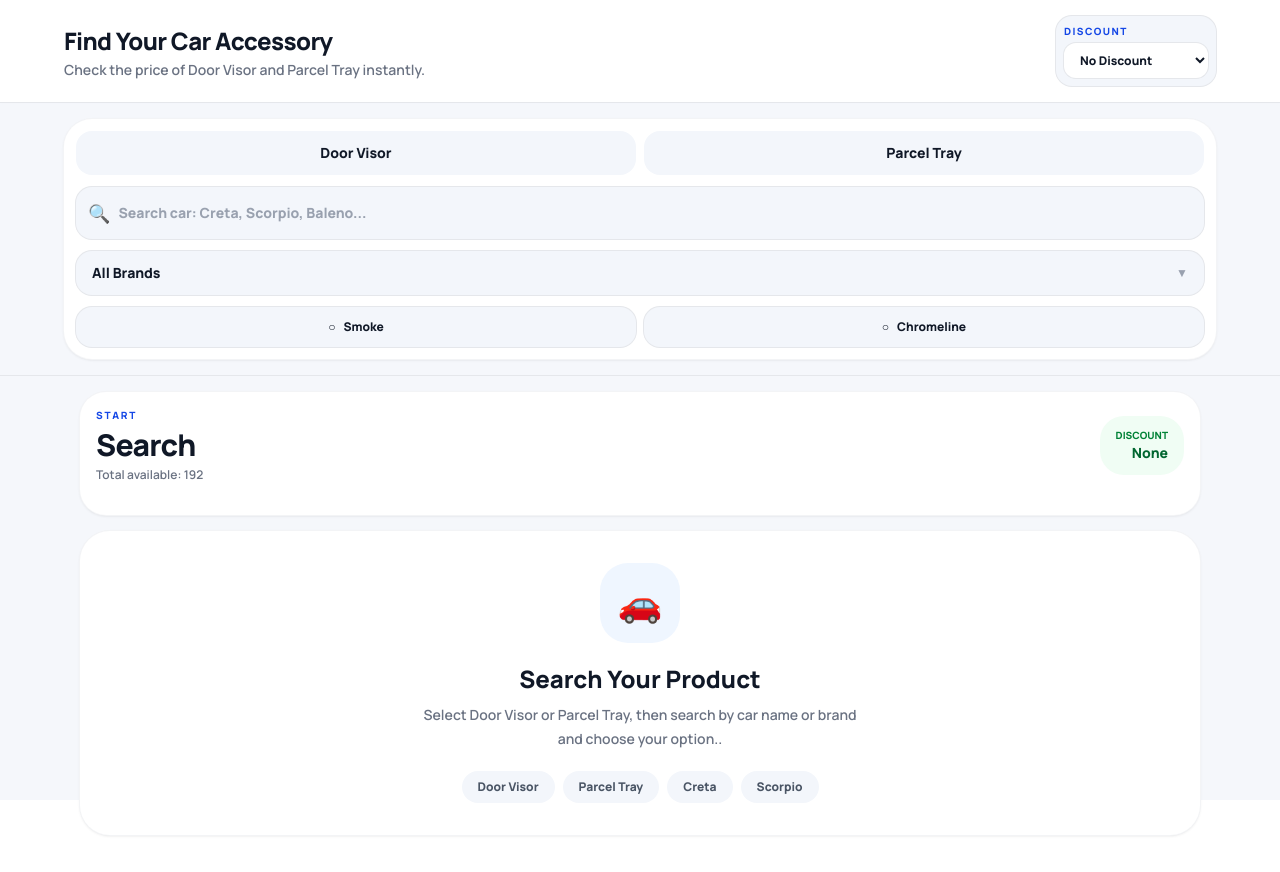
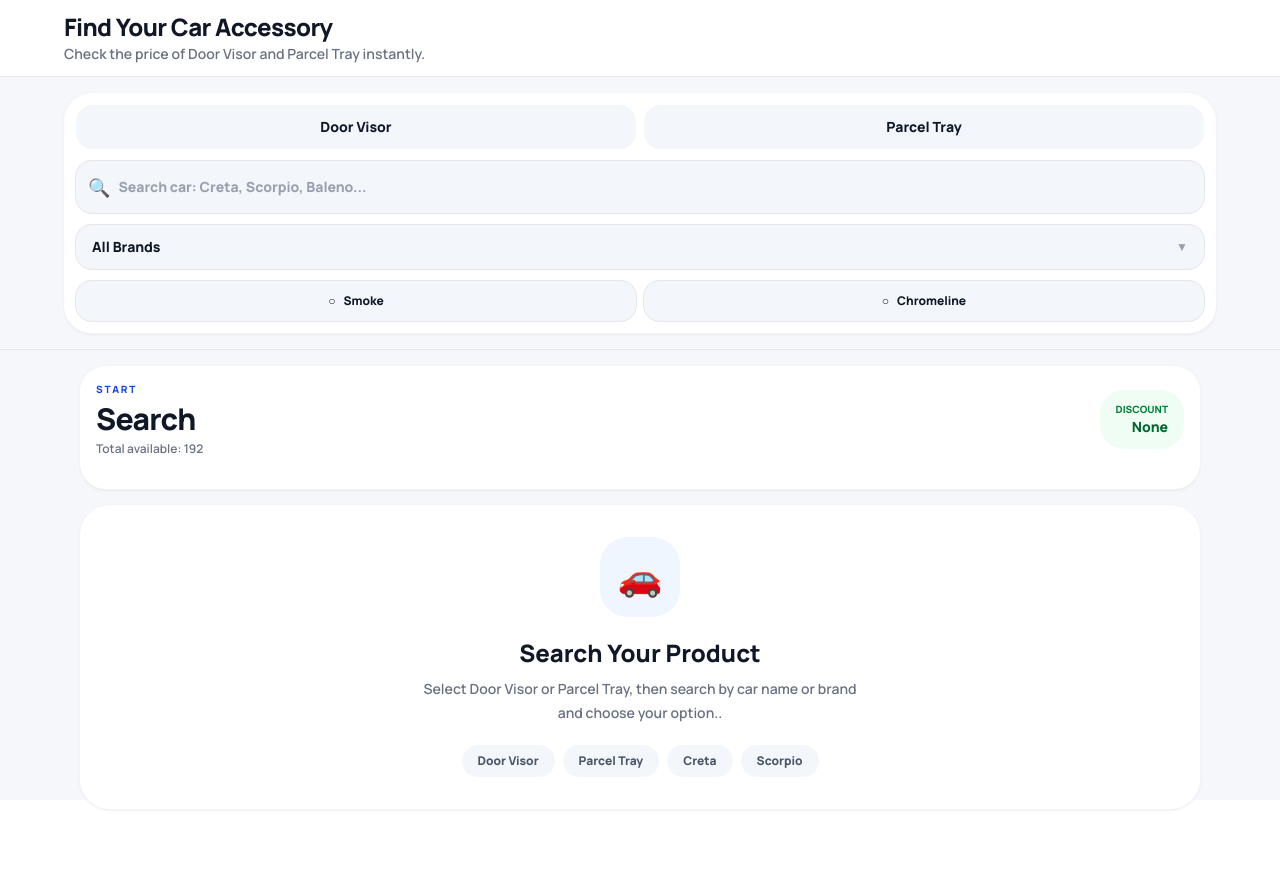
Before and after one commit to supportwinslow-cpu/door-visor, a Next.js app: page / in a window 1280 px wide. Shown: the top 872 px of the page. After the commit the page ends 849 px from the top, so only its background shows below. Built offline with nearby package versions, Linux system fonts and the light colour scheme.

Commit message:
initial push

```diff
--- a/app/page.jsx
+++ b/app/page.jsx
@@ -338,52 +338,26 @@ export default function LandingPage() {
 
   return (
     <main className="min-h-screen bg-[#f5f7fb] text-[#101827]">
+
       {/* Header */}
-      <section className="border-b border-gray-200 bg-white px-4 py-4 shadow-sm">
+      <section className="border-b border-gray-200 bg-white px-4 py-3 shadow-sm">
         <div className="mx-auto max-w-6xl">
-          <div className="flex flex-col gap-4 md:flex-row md:items-center md:justify-between">
+          <div className="flex flex-col gap-3 md:flex-row md:items-center md:justify-between">
             <div>
-              <h1 className="mt-1 text-2xl font-black leading-tight tracking-tight text-[#101827]">
+              <h1 className="text-xl font-black leading-tight tracking-tight text-[#101827] md:text-2xl">
                 Find Your Car Accessory
               </h1>
 
-              <p className="mt-1 text-sm font-semibold text-gray-500">
+              <p className="mt-0.5 text-xs font-semibold text-gray-500 md:text-sm">
                 Check the price of Door Visor and Parcel Tray instantly.
               </p>
             </div>
 
-            <div className="flex items-center gap-2 md:justify-end">
-              <div className="rounded-2xl bg-[#f3f6fb] p-2 ring-1 ring-gray-200">
-                <p className="mb-1 text-[10px] font-black uppercase tracking-[0.14em] text-blue-700">
-                  Discount
-                </p>
 
-                <select
-                  value={selectedDiscount}
-                  onChange={(e) => setSelectedDiscount(Number(e.target.value))}
-                  className="w-full rounded-xl bg-white px-3 py-2 text-xs font-black text-[#101827] outline-none ring-1 ring-gray-200 focus:ring-2 focus:ring-blue-600 md:w-36"
-                >
-                  <option value={0}>No Discount</option>
-                  {discountOptions.map((discount) => (
-                    <option key={discount} value={discount}>
-                      {discount}% OFF
-                    </option>
-                  ))}
-                </select>
-              </div>
-
-              {(hasActiveSelection || selectedDiscount > 0) && (
-                <button
-                  onClick={clearAllFilters}
-                  className="shrink-0 rounded-full bg-[#101827] px-4 py-2 text-xs font-black text-white shadow-sm"
-                >
-                  Clear
-                </button>
-              )}
-            </div>
           </div>
         </div>
       </section>
+
 
       {/* Filters */}
       <section className="sticky top-0 z-40 border-b border-gray-200 bg-[#f5f7fb]/95 px-4 py-4 backdrop-blur-xl">
```
